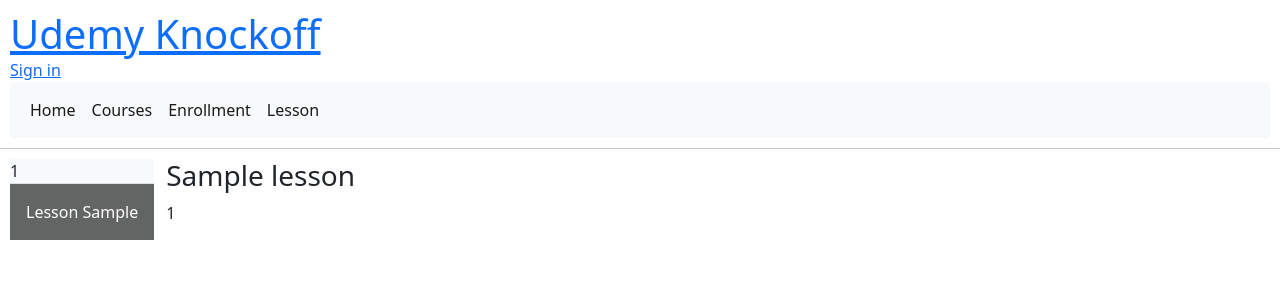
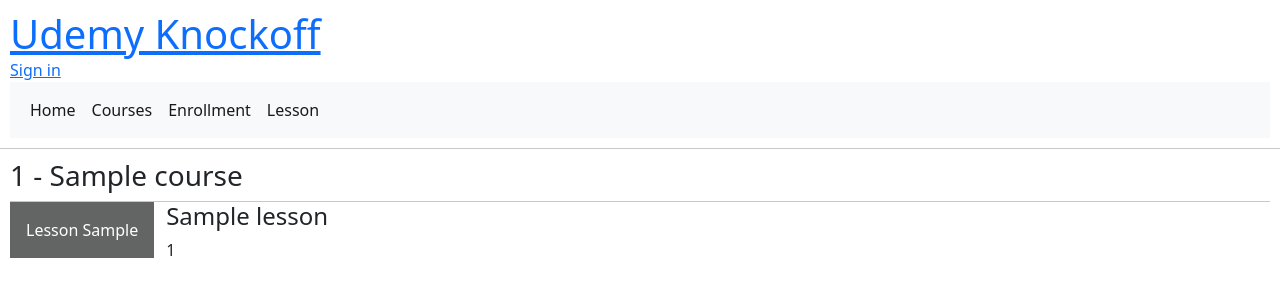
Before and after one commit to junjiechoo/junjiechoo-smu-git, a Python web app: template flask/app/templates/main/lesson.html in a window 1280 px wide. Shown: the top 300 px of the page. Run offline with Jinja, Linux system fonts and the light colour scheme; the template is opened without the code that fills it: most values are stand-ins (such as "Sample title", 1, 10 or a date in 2020); some libraries are stand-ins or nearby versions.

Commit message:
added course title

```diff
--- a/flask/app/templates/main/lesson.html
+++ b/flask/app/templates/main/lesson.html
@@ -14,10 +14,12 @@
         {% endfor %}
     {% endif %}
 
+    <h3>{{courseId}} - {{course[0].displayCourseName()}}</h3>
+    <hr class="no-margins">
     <div class="d-flex" id="wrapper">
+
         <!-- Sidebar-->
         <div class="bg-white" id="sidebar-wrapper">
-            <div class="sidebar-heading border-bottom bg-light">{{courseId}}</div>
             <div class="list-group list-group-flush">
                 {% for lesson in lessons %}
                     <button class="tablinks list-group-item list-group-item-action list-group-item-light p-3" onclick="loadLessonContent(event, '{{lesson.getLessonId()}}')">Lesson {{lesson.getChapterNo()}}</button>
@@ -30,7 +32,7 @@
             <div class="container-fluid">
                 {% for lesson in lessons %}
                     <div id="{{lesson.getLessonId()}}" class="tabcontent">
-                        <h3>{{lesson.getLessonTitle()}}</h3>
+                        <h4>{{lesson.getLessonTitle()}}</h4>
                         <p>{{lesson.getCourseMaterialId()}}</p>
                     </div>
                 {% endfor %}
```
Also changed, not shown: flask/app/views/main_views.py (+4 -3 lines).
